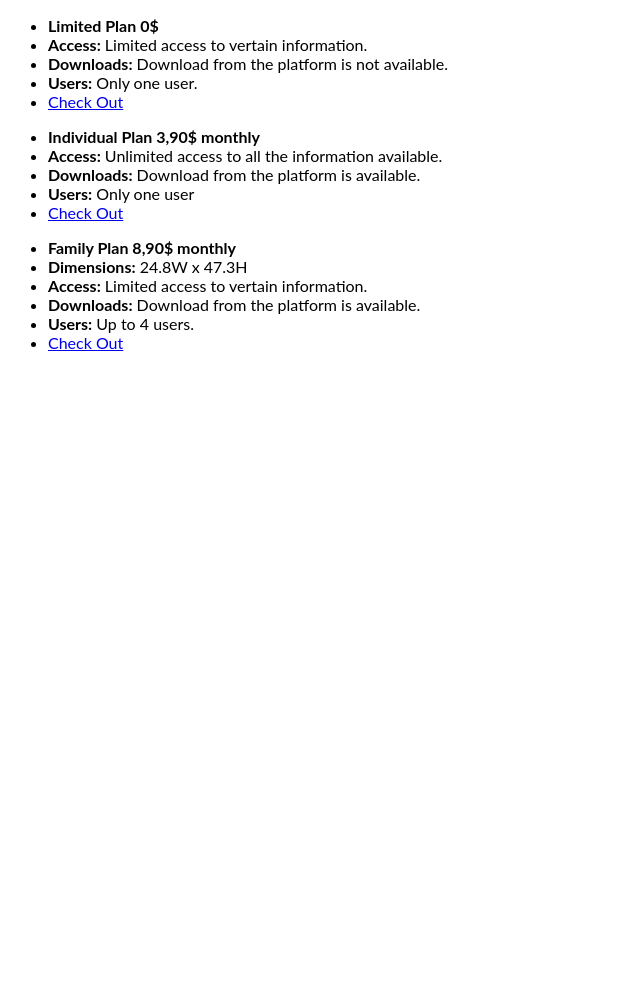
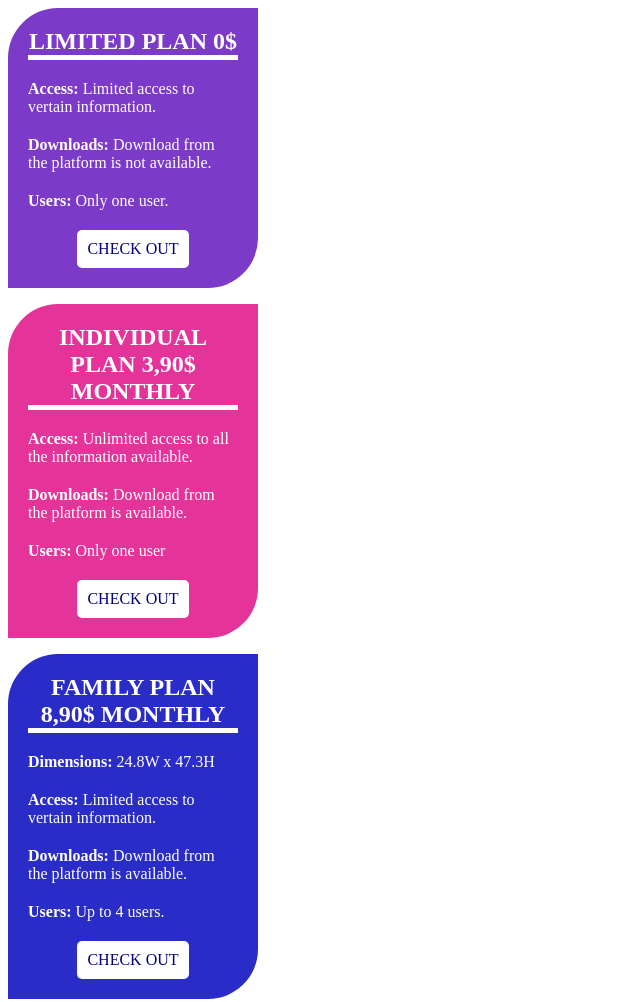
Before and after one commit to istyx/virtuallegacy.github.io, a website: page pricing.html in a window 1280 px wide. Shown: the whole page, without its empty margins (0-640 px from the left). Before the commit the page ends 800 px from the top, so only its background shows below. Drawn offline with Linux system fonts and the light colour scheme.

Commit message:
Update pricing.html

```diff
--- a/pricing.html
+++ b/pricing.html
@@ -4,7 +4,7 @@
 <head>
 
  <meta charset="utf-8">
- <link rel="stylesheet" href="virtuallegacy.github.io/css/landing-page.css">
+ <link href="css/pricing-page.css" rel="stylesheet">
  <title>Pricing - Virtual Legacy</title>
 </head>
 <body>
```
